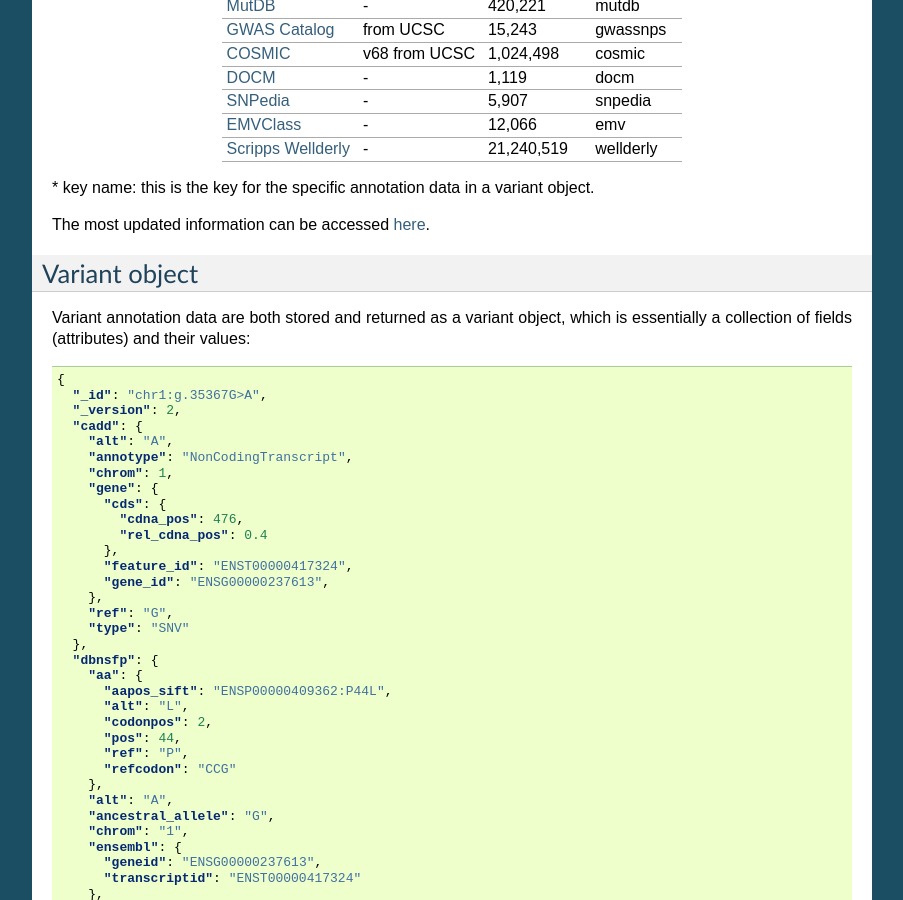
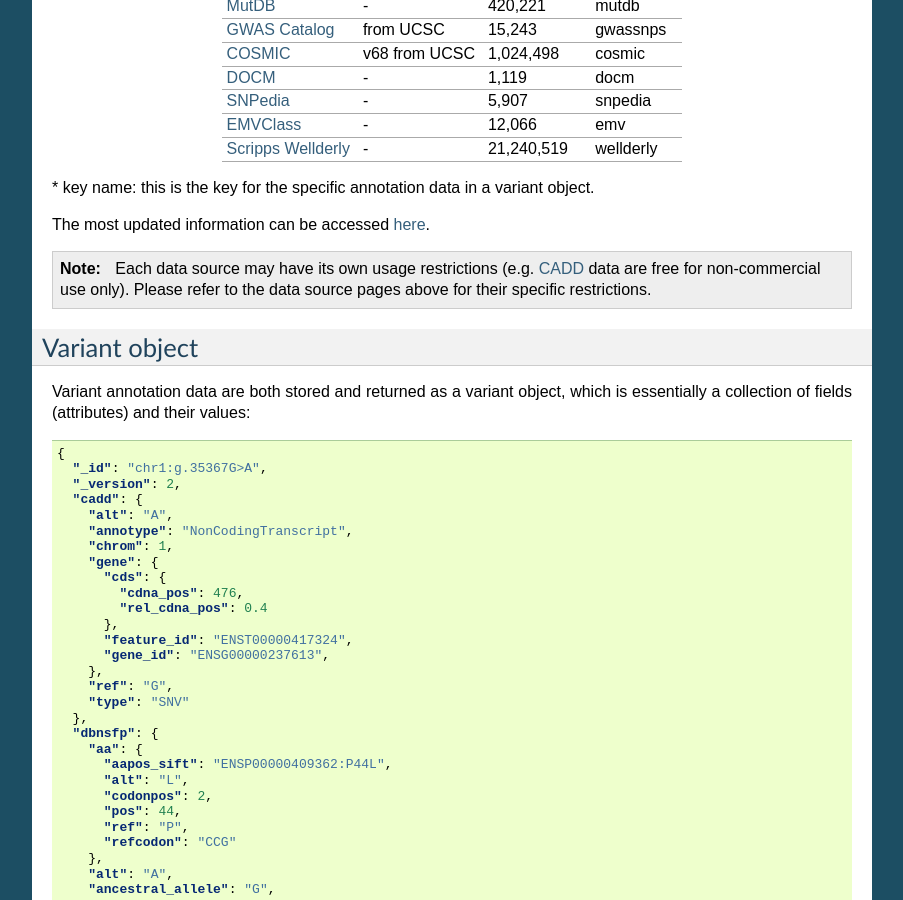
Before and after one commit to biothings/myvariant.info, a Sphinx documentation site: the page built from docs/doc/data.rst, in a window 1280 px wide and 900 px high, scrolled down 391 px. Shown: the whole window, without its empty margins (198-1101 px from the left). Built offline with Sphinx 7.4.7, drawn with Linux system fonts in a browser that asks for light colours.

Commit message:
Added usage restriction notes in data.rst

```diff
--- a/docs/doc/data.rst
+++ b/docs/doc/data.rst
@@ -57,6 +57,9 @@
 \* key name: this is the key for the specific annotation data in a variant object.
 
 The most updated information can be accessed `here <http://myvariant.info/v1/metadata>`_.
+
+.. note:: Each data source may have its own usage restrictions (e.g. `CADD`_ data are free for non-commercial use only). Please refer to the data source pages above for their specific restrictions.
+
 
 .. _variant_object:
 
```
